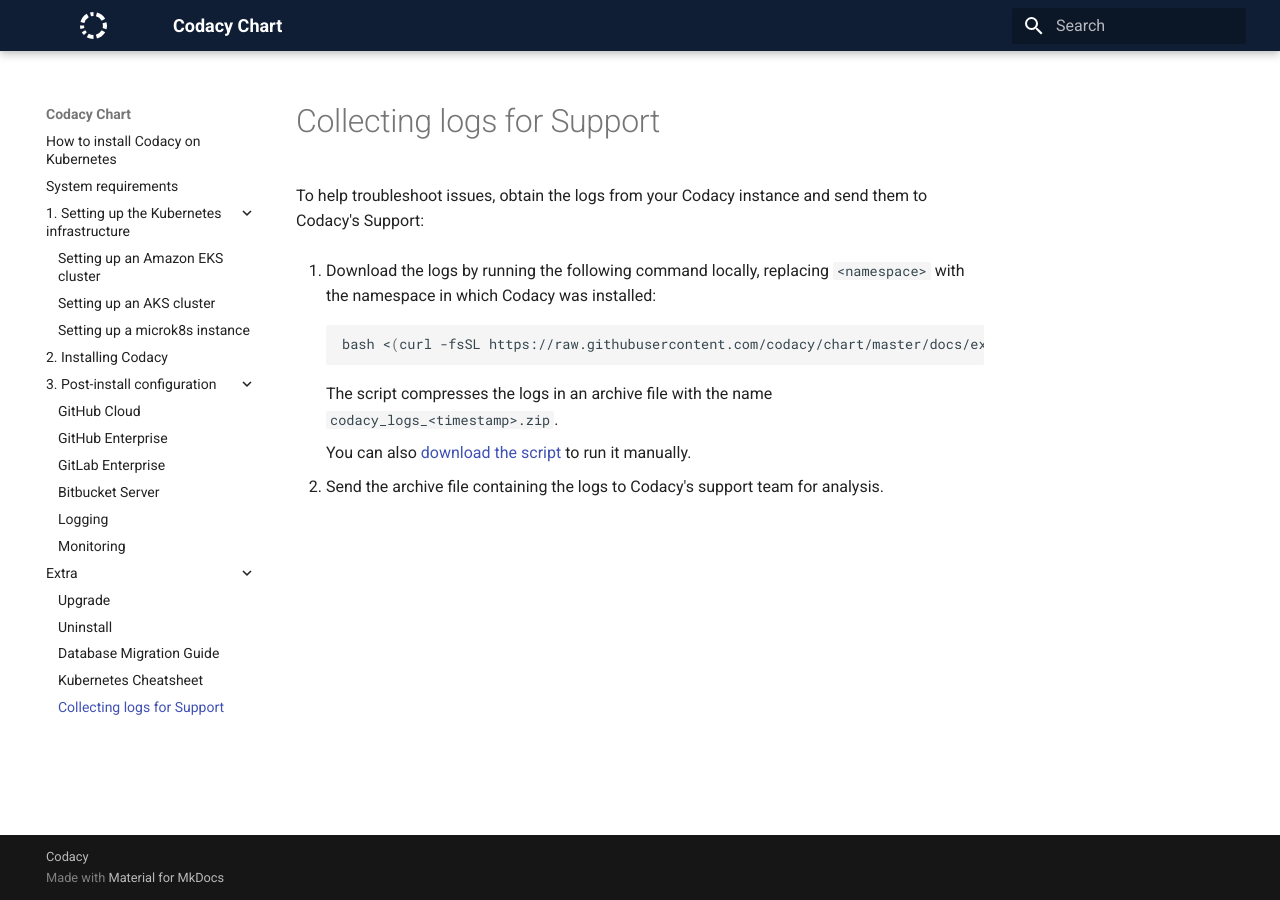
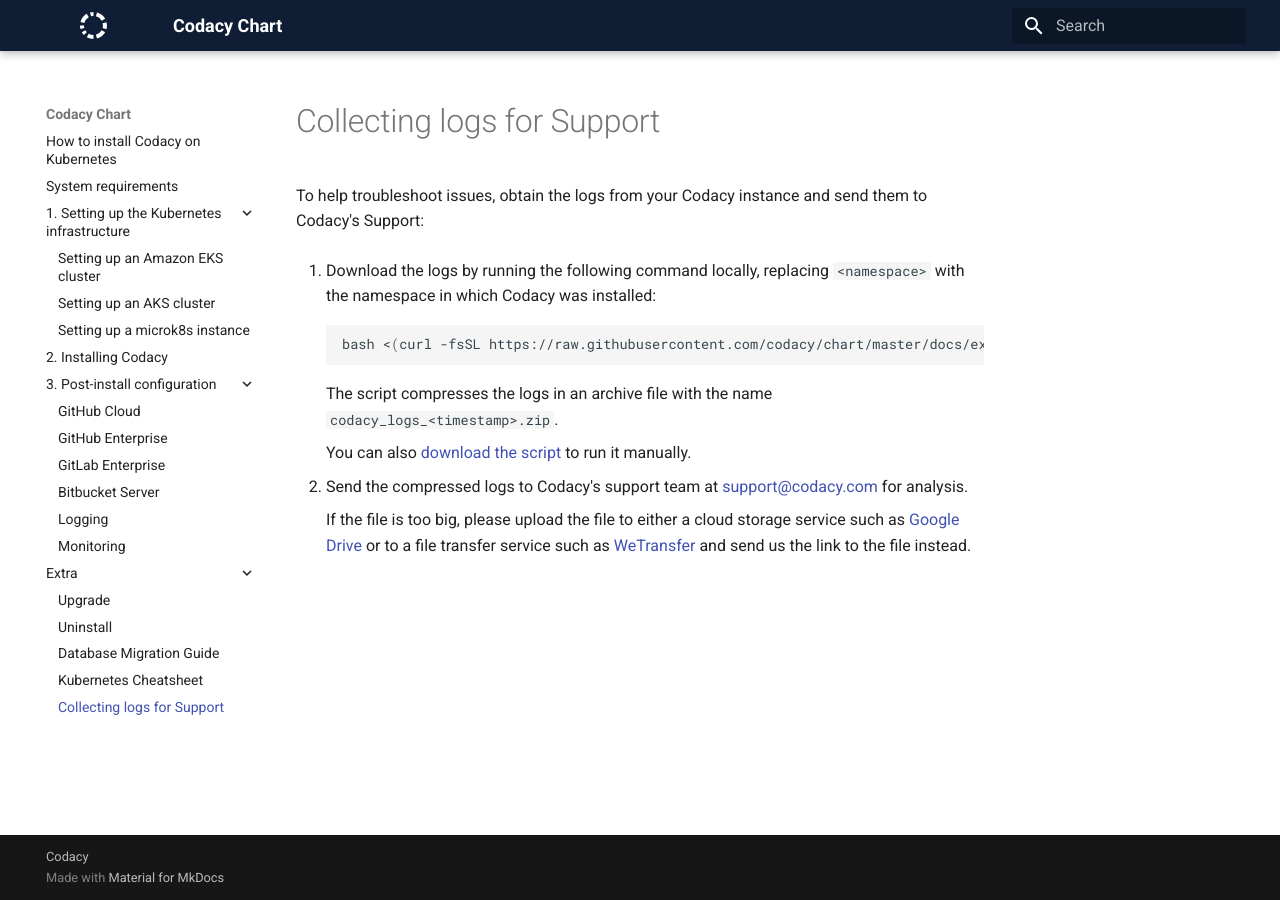
Before and after one commit to codacy/chart, an MkDocs documentation site: the page built from docs/extra/logs-collect.md, in a window 1280 px wide. Built offline with MkDocs 1.6.1 and Material for MkDocs 9.7.7, drawn with Linux system fonts in a browser that asks for light colours.

Commit message:
Improve instructions on how to send log files to Support

```diff
--- a/docs/extra/logs-collect.md
+++ b/docs/extra/logs-collect.md
@@ -12,4 +12,6 @@
 
     You can also [download the script](extract-codacy-logs.sh) to run it manually.
 
-2.  Send the archive file containing the logs to Codacy's support team for analysis.
+2.  Send the compressed logs to Codacy's support team at [support@codacy.com](mailto:support@codacy.com) for analysis.
+
+    If the file is too big, please upload the file to either a cloud storage service such as [Google Drive](https://www.google.com/drive/) or to a file transfer service such as [WeTransfer](http://www.wetransfer.com/) and send us the link to the file instead.
```
